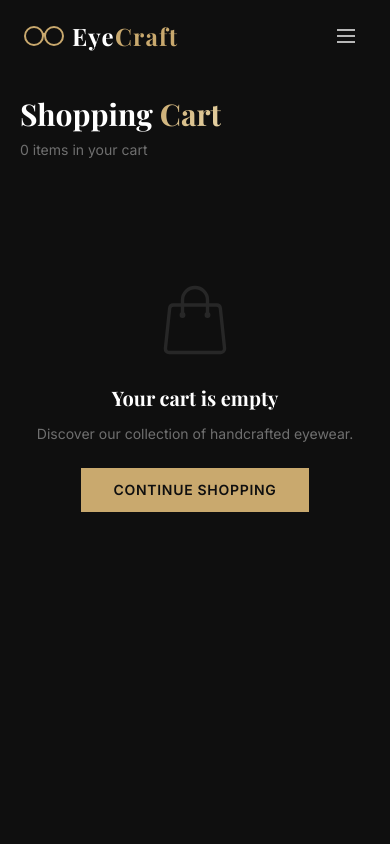
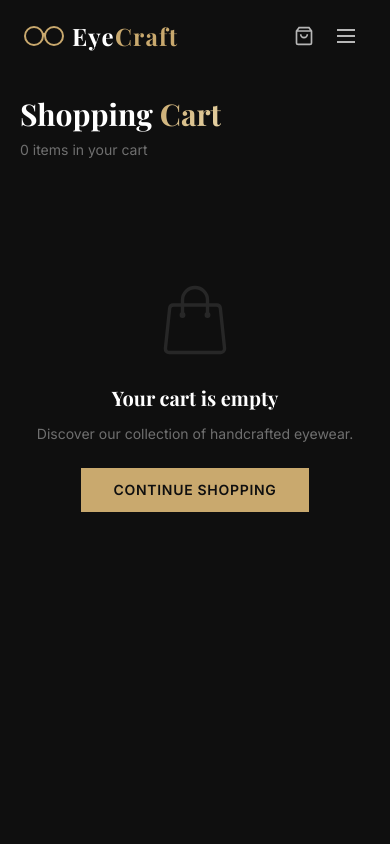
Before and after one commit to anchorblock/eyecraft, a Next.js app: page /cart in a window 390 px wide. Shown: the top 844 px of the page. Built offline with nearby package versions, Linux system fonts and the light colour scheme; a web font is replaced by a local one.

Commit message:
feat: add cart icon with badge to mobile navbar

```diff
--- a/src/components/Navbar.tsx
+++ b/src/components/Navbar.tsx
@@ -111,10 +111,21 @@ export default function Navbar() {
           </button>
         </div>
 
-        {/* Mobile Menu Button */}
+        {/* Mobile Actions */}
+        <div className="flex md:hidden items-center gap-1">
+          <button onClick={openDrawer} className="p-2 text-white/70 hover:text-white transition-colors relative" aria-label="Cart">
+            <svg width="20" height="20" fill="none" stroke="currentColor" strokeWidth="2" viewBox="0 0 24 24">
+              <path d="M6 2 3 6v14a2 2 0 0 0 2 2h14a2 2 0 0 0 2-2V6l-3-4zM3 6h18M16 10a4 4 0 0 1-8 0" />
+            </svg>
+            {totalItems > 0 && (
+              <span className="absolute -top-1 -right-1 w-4 h-4 bg-accent rounded-full text-[10px] font-bold flex items-center justify-center text-primary">
+                {totalItems}
+              </span>
+            )}
+          </button>
           <button
             onClick={() => setMobileOpen(!mobileOpen)}
-          className="md:hidden p-2 text-white/70 hover:text-white"
+            className="p-2 text-white/70 hover:text-white"
             aria-label="Toggle menu"
           >
             <svg width="24" height="24" fill="none" stroke="currentColor" strokeWidth="2" viewBox="0 0 24 24">
@@ -125,6 +136,7 @@ export default function Navbar() {
               )}
             </svg>
           </button>
+        </div>
       </div>
 
       {/* Mobile Menu */}
```
Lines whose indentation alone changed are shown as unchanged.
